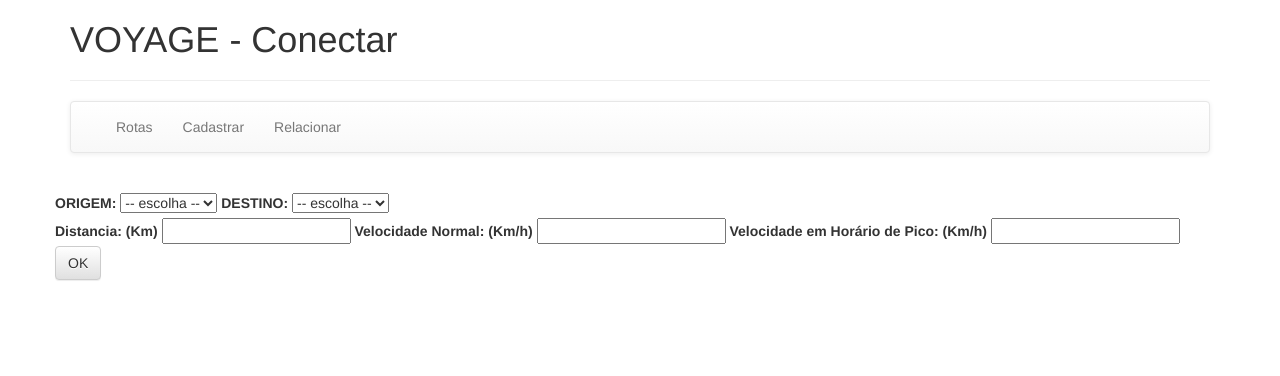
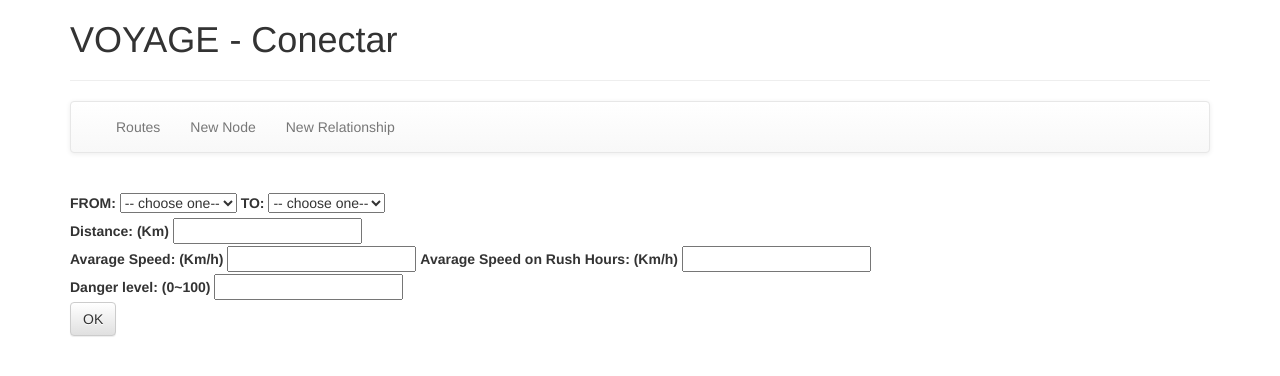
Before and after one commit to TamaWilson/voyage, a Django app: page /voyage/conectar/ in a window 1280 px wide. Shown: the top 376 px of the page. Run offline with Django 3.2, Linux system fonts and the light colour scheme; some libraries are stand-ins or nearby versions.

Commit message:
Adding PyGraphviz support and Danger property
For a better visualization now Voyage uses pygrahpviz to render the
path. A nre property was added to show the danger level on the path.

```diff
--- a/paths/models.py
+++ b/paths/models.py
@@ -6,10 +6,11 @@ from django.db import models
 from neomodel import (StructuredNode, StructuredRel, StringProperty, IntegerProperty,Relationship,FloatProperty)
 
 class ConectaRel(StructuredRel):
-     #cada atributo da classe está relacionado com um tipo de propriedade, os relacionamento definido por essa classe usam Float, além disso definimos que as propiedades são obrigatórias
+    #cada atributo da classe está relacionado com um tipo de propriedade, os relacionamento definido por essa classe usam Float, além disso definimos que as propiedades são obrigatórias
     distancia = FloatProperty(required=True)
     vnormal = FloatProperty(required=True)
     vrush = FloatProperty(required=True)
+    danger = FloatProperty(required = True)
 
 class Localidade(StructuredNode):
      #Da mesma forma os relacionamentos são definidos no model, também definimos os nós e suas propriedades (além dos seus tipos)
--- a/paths/templates/paths/conectar.html
+++ b/paths/templates/paths/conectar.html
@@ -17,40 +17,47 @@
   <div class="container-fluid">
     <div class="collapse navbar-collapse" id="bs-example-navbar-collapse-1">
     	<ul class="nav navbar-nav">
-    		<li><a href={% url 'voyage:index' %}>Rotas</a></li>
-    		<li><a href={% url 'voyage:insert' %}>Cadastrar</a></li>
-    		<li><a href={% url 'voyage:conectar' %}>Relacionar</a></li>
+    		<li><a href={% url 'voyage:index' %}>Routes</a></li>
+    		<li><a href={% url 'voyage:insert' %}>New Node</a></li>
+    		<li><a href={% url 'voyage:conectar' %}>New Relationship</a></li>
     	</ul>
   </div>
   </div>
 </nav>
 <br/>
+<div class='container'>
 	<form  method="POST">
 		{% csrf_token %}
 	  	<div class="form-group">
 	 		<div class="row">
-	 <label>ORIGEM:</label>
+	 			<label>FROM:</label>
 				<select id="origem" name="origem">
-			<option selected name="NOK"> -- escolha -- </option>
+				<option selected disabled> -- choose one-- </option>
 				{% for item in localidades %}
-				<option name={{item}}>{{item}}</option>
+				<option value="{{item}}">{{item}}</option>
 				{% endfor %}
 				</select>
-	<label>DESTINO:</label>
+				<label>TO:</label>
 				<select id="destino" name="destino">
-			<option selected name="NOK"> -- escolha -- </option>
+				<option selected disabled> -- choose one-- </option>
 				{% for item in localidades %}
-				<option name={{item}}>{{item}}</option>
+				<option value="{{item}}">{{item}}</option>
 				{% endfor %}
 				</select>
 			</div>
 			<div class="row">
-		<label>Distancia: (Km)</label>
+				<label>Distance: (Km)</label>
 				<input type="text" class="span2" name="distancia">
-		<label>Velocidade Normal: (Km/h)</label>
+			</div>
+			<div class="row">
+				<label>Avarage Speed: (Km/h)</label>
 				<input type="text" class="span2" name="v_normal">
-		<label>Velocidade em Horário de Pico: (Km/h)</label>
+				<label>Avarage Speed on Rush Hours: (Km/h)</label>
 				<input type="text" class="span2" name="v_pico">
+   			</div>
+    		<div class="row">
+				<label>Danger level: (0~100)</label>
+				<input type="text" class="span2" name="danger">
 			</div>
 			<div class="row">
 	    		<button type="submit" class="btn btn-default">OK</button>
@@ -59,11 +66,10 @@
 	</form>
 		{% if insert %}
 		{% autoescape off %}
-
 		{{ status}}
 		{% endautoescape %}
-
 		{% endif %}
+	</div>
 </div>
 </body>
 </html>
--- a/paths/templates/paths/insert.html
+++ b/paths/templates/paths/insert.html
@@ -21,7 +21,7 @@
     		<li><a href={% url 'voyage:insert' %}>Cadastrar</a></li>
     		<li><a href={% url 'voyage:conectar' %}>Relacionar</a></li>
     	</ul>
-  </div>
+  	</div>
   </div>
 </nav>
 <br/>
--- a/paths/views.py
+++ b/paths/views.py
@@ -1,9 +1,9 @@
-from django.shortcuts import render
-from django.http import HttpResponse
 from django.shortcuts import render
 from neomodel import db
 from paths.models import Localidade, ConectaRel
-import datetime
+import pygraphviz as gv
+from django.conf import settings as djangoSettings
+
 # Create your views here.
 
 def index(request):
@@ -20,9 +20,8 @@ def results(request):
     #atribui os valores inseridos na página em suas variaveis
     origem = request.POST['origem']
     destino = request.POST['destino']
-
-    #Verifica no lado do servidor se a origem/destino são iguais ou escolhidos corretamente
-    if(origem == destino) or (origem == "NOK") or (destino == "NOK"):
+     #Verifica no lado do servidor se a origem/destino são iguais ou escolhidos corretamente
+    if(origem == destino):
         context = { 'erro': True }
     else:
         #verifica se o horário de pico foi ativado
@@ -44,13 +43,9 @@ def results(request):
             result = results[0] #Recupera o unico indice do RecordList como um objeto do tipo Record
             raw_nodes = result['path'] #Atraves do index 'path' retornamos o PathGraph com todos os nós
 
-            pre_nodes = [Localidade.inflate(row) for row in raw_nodes.nodes] #Inicializamos os nós para acessar suas propriedades
+            drawGraph(raw_nodes)
 
-            nodes = []
-            for node in pre_nodes: #percorremos a lista de nós para obter o nome deles em uma outra lista
-                nodes.append(node.nome)
-
-            context = { 'caminho' : nodes, 'custo': round(result['weight'],2) , "erro": False, "null_result": False } #definimos o contexto com o nome dos nos, o custo total e as flags de controle da view
+            context = { 'custo': round(result['weight'],2) , "erro": False, "null_result": False } #definimos o contexto com o nome dos nos, o custo total e as flags de controle da view
 
     return render(request, 'paths/results.html', context)
 
@@ -83,20 +78,38 @@ def conectar(request): #funcao para ligar um nó ao outro
         destino = request.POST['destino']
         vn = int(request.POST['v_normal'])
         vp = int(request.POST['v_pico'])
+        danger = int(request.POST['danger'])
         distancia_n = float(request.POST['distancia'])
+
 
         #O calculo do peso é realizado nesse momento para inclusão no relacionamento
         pesoN = round((60*distancia_n)/vn,2)
         pesoR  = round((60*distancia_n)/vp,2)
 
-        if(origem == destino) or (origem == "NOK") or (destino == "NOK"): #checa se origem e destino são válidos ou não são iguais
+        if(origem == destino): #checa se origem e destino são válidos ou não são iguais
              context = { "localidades" : localidades, 'insert': True, 'status': "<span style='color: red;font-weight: bolder;'>ERRO<span>" }
         else:
             #A query abaixo cria um novo relacionamento entre 2 nós informados pelo usuário
-            query = "MATCH (origem:Localidade {nome:'%s'}), (destino:Localidade {nome:'%s'}) CREATE (origem)-[:CONECTA_COM {distancia: '%s', vnormal: '%s', vrush:'%s' }]->(destino)" % (origem,destino,distancia_n,pesoN,pesoR)
+            query = "MATCH (origem:Localidade {nome:'%s'}), (destino:Localidade {nome:'%s'}) CREATE (origem)-[:CONECTA_COM {distancia: %02f, vnormal: %02f, vrush: %02f, danger: %d}]->(destino)" % (origem,destino,distancia_n,pesoN,pesoR, danger)
             db.cypher_query(query)
 
             context = { "localidades" : localidades, 'insert': True, 'status': "<span style='color: green;font-weight: bolder;'>CONECTADO COM SUCESSO<span>" }
 
 
     return render(request, 'paths/conectar.html', context)
+
+
+def drawGraph(raw_nodes):
+
+    nodes = [Localidade.inflate(row).nome for row in raw_nodes.nodes]
+    relationships = [rel['danger'] for rel in raw_nodes.relationships]
+
+    graph = gv.AGraph(directed=True)
+    graph.add_nodes_from(nodes)
+
+    for i in range(len(nodes)-1):
+        hue = 0.32*(100-relationships[i])/100
+        hsv = "%f 1.0 1.0" % hue
+        graph.add_edge(nodes[i],nodes[i+1],color=hsv)
+    graph.layout(prog="dot")
+    graph.draw(djangoSettings.STATICFILES_DIRS[0] + "/paths/img/result_graph.png")
--- a/voyage/settings.py
+++ b/voyage/settings.py
@@ -119,4 +119,8 @@ USE_TZ = True
 # https://docs.djangoproject.com/en/1.10/howto/static-files/
 
 STATIC_URL = '/static/'
-STATIC_ROOT = os.path.join(BASE_DIR, 'static')
+STATIC_ROOT = os.path.join(BASE_DIR, 'statics')
+
+STATICFILES_DIRS = (
+                os.path.join(BASE_DIR,'static'), # if your static files folder is named "staticfiles"
+)
```
Also changed, not shown: paths/templates/paths/index.html (+11 -11 lines), paths/templates/paths/results.html (+35 -17 lines), static/paths/img/result_graph.png (added). Lines whose indentation alone changed are shown as unchanged.
